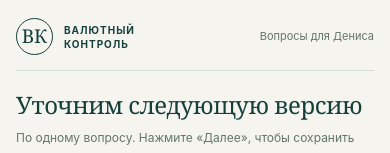
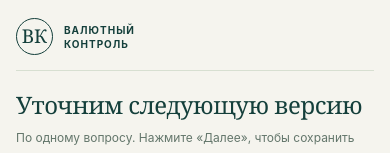
Before and after one commit to RelaxPV/currency-control-questions, a plain HTML site: page index.html in a window 390 px wide. Shown: the top 153 px of the page. Drawn offline with Linux system fonts and the light colour scheme; no server answers.

Commit message:
Remove recipient label from questionnaire

```diff
--- a/index.html
+++ b/index.html
@@ -6,7 +6,7 @@
   <meta name="theme-color" content="#143f3b">
   <meta name="description" content="Вопросы для согласования следующей версии приложения «Валютный контроль».">
   <meta name="robots" content="noindex, nofollow">
-  <title>Вопросы для Дениса · Валютный контроль</title>
+  <title>Валютный контроль</title>
   <link rel="icon" type="image/svg+xml" href="favicon.svg">
   <style>
     :root { color-scheme: light; --ink:#143f3b; --text:#2c4b42; --muted:#63766b; --paper:#f5f4ee; --line:#d7dfd1; --soft:#e9eee4; --gold:#e6d6a8; }
@@ -23,7 +23,6 @@
     .brand { display:flex; align-items:center; gap:11px; }
     .brand-mark { display:grid; place-items:center; width:37px; height:37px; flex-shrink:0; border:1.5px solid var(--ink); border-radius:50%; color:var(--ink); font:19px/1 Georgia,"Times New Roman",serif; }
     .brand-name { color:var(--ink); font-size:11px; font-weight:750; line-height:1.4; letter-spacing:1.25px; text-transform:uppercase; }
-    .recipient { color:var(--muted); font-size:12px; }
     .purpose { padding-block:23px 18px; }
     h1 { margin:0; color:var(--ink); font-family:Georgia,"Times New Roman",serif; font-size:27px; line-height:1.25; font-weight:400; letter-spacing:-.5px; }
     .purpose p { max-width:650px; margin:8px 0 0; color:var(--muted); font-size:13px; line-height:1.65; }
@@ -73,7 +72,6 @@
       .shell { width:calc(100% - 32px); }
       .masthead { padding-block:18px 15px; }
       .brand-name { font-size:10px; letter-spacing:1px; }
-      .recipient { font-size:11px; }
       .purpose { padding-block:19px 16px; }
       h1 { font-size:24px; }
       .purpose p { font-size:12px; line-height:1.65; }
@@ -94,7 +92,6 @@
   <div class="shell">
     <header class="masthead">
       <div class="brand"><span class="brand-mark" aria-hidden="true">ВК</span><span class="brand-name">Валютный<br>контроль</span></div>
-      <span class="recipient">Вопросы для Дениса</span>
     </header>
     <main>
       <div class="purpose"><h1>Уточним следующую версию</h1><p>По одному вопросу. Нажмите «Далее», чтобы сохранить ответ на сервере и продолжить.</p></div>
```
